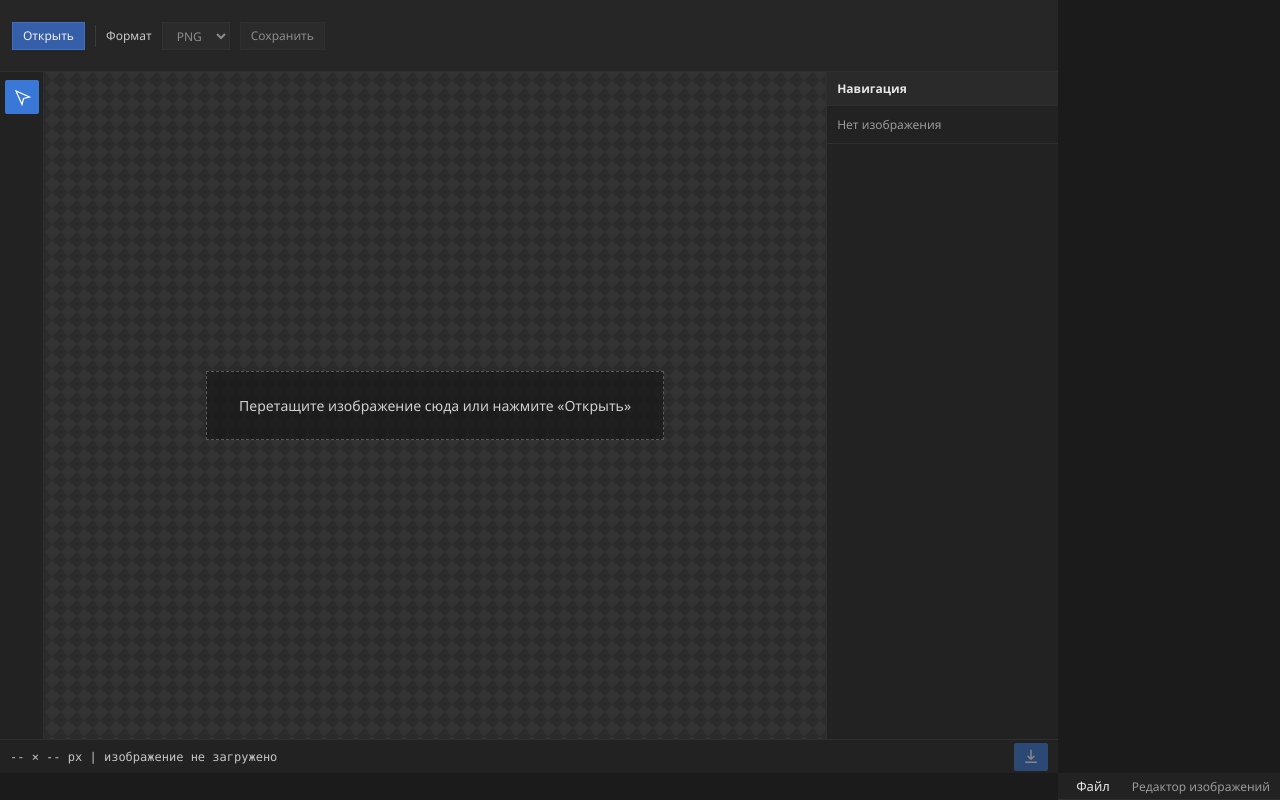
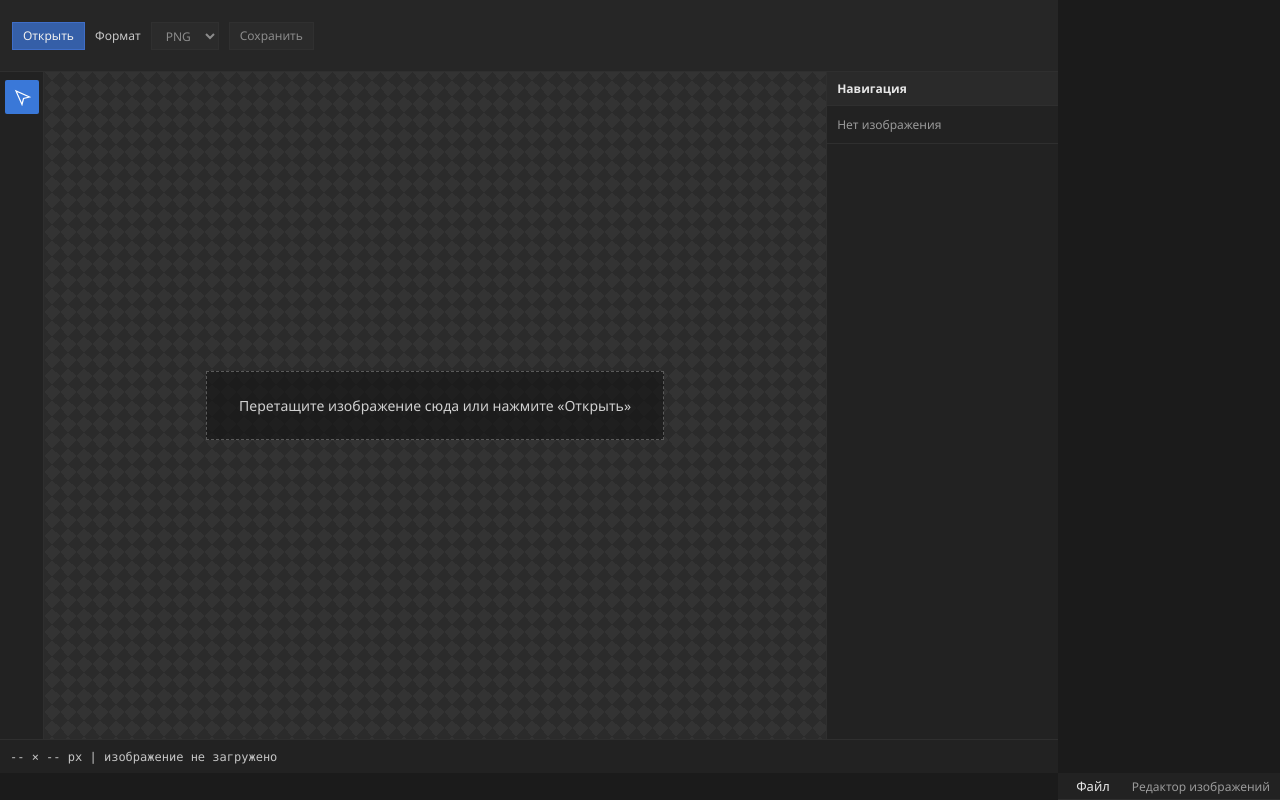
Before and after one commit to FrontendCourseMP/photoshop-sumclog, a React (Vite) app: page / in a window 1280 px wide. Built offline with nearby package versions, Linux system fonts and the light colour scheme.

Commit message:
update visual style

```diff
--- a/src/components/StatusBar.tsx
+++ b/src/components/StatusBar.tsx
@@ -30,8 +30,6 @@ export function StatusBar({
   height,
   sourceFormat,
   displayScale,
-  canSave,
-  onSaveClick,
 }: StatusBarProps) {
   const hasSize = width !== null && height !== null
   const zoomPercent = Math.round(displayScale * 100)
@@ -44,18 +42,6 @@ export function StatusBar({
       <span className="status-info">
         {size} | {getColorDepth(sourceFormat)}
       </span>
-      <button
-        type="button"
-        className="status-save-btn"
-        disabled={!canSave}
-        onClick={onSaveClick}
-        title="Сохранить"
-        aria-label="Сохранить"
-      >
-        <svg viewBox="0 0 24 24" aria-hidden="true">
-          <path d="M12 3v12m0 0l4-4m-4 4l-4-4M5 19h14" />
-        </svg>
-      </button>
     </footer>
   )
 }
--- a/src/components/Toolbar.tsx
+++ b/src/components/Toolbar.tsx
@@ -24,8 +24,6 @@ export function Toolbar({
       <button type="button" className="toolbar-btn primary" onClick={onOpenClick}>
         Открыть
       </button>
-
-      <span className="toolbar-separator" />
 
       <label className="toolbar-label" htmlFor="save-format">
         Формат
```
